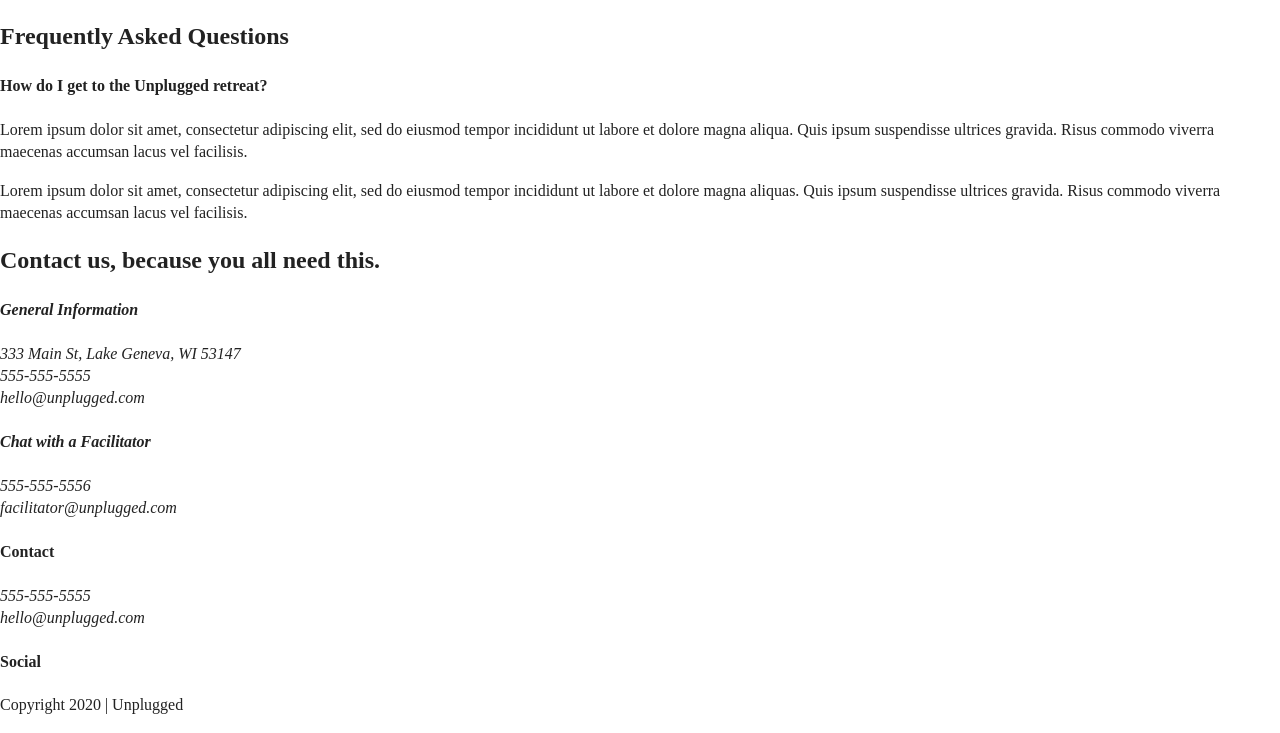
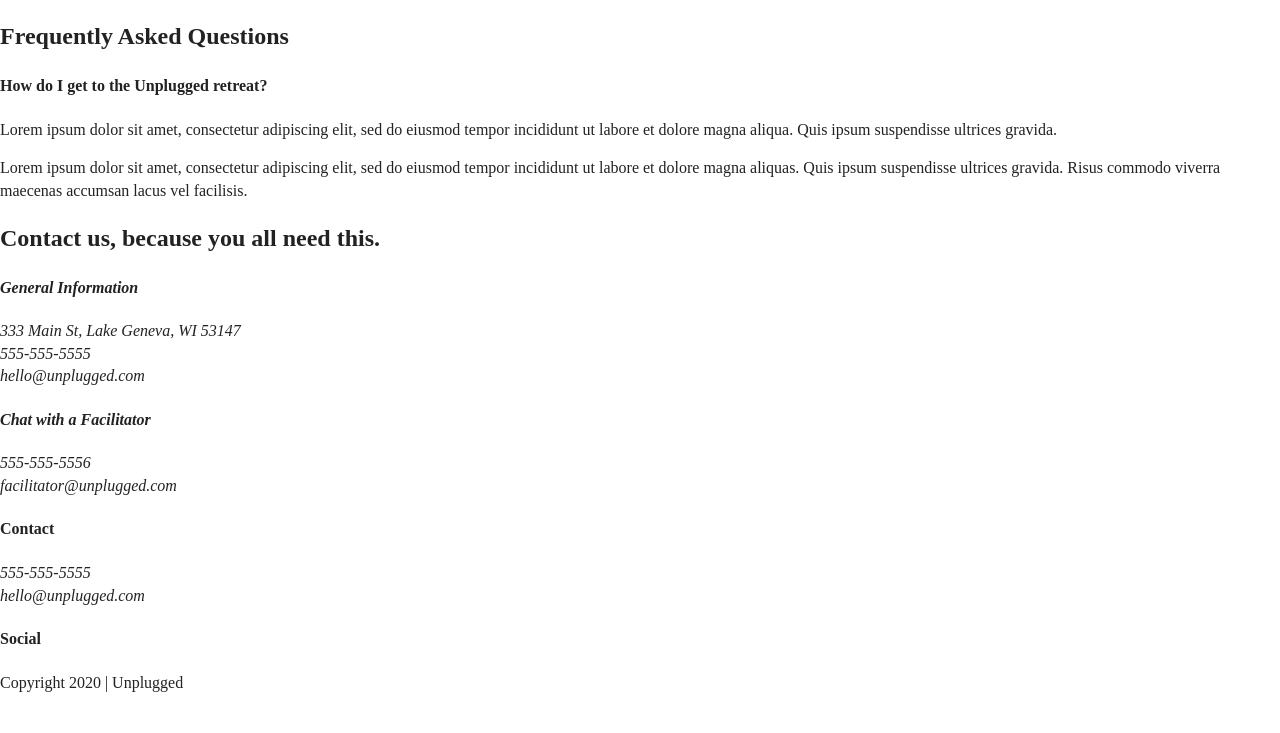
Before and after one commit to justinehofer/html5-boilerplate, a website: page faq/index.html in a window 1280 px wide. Shown: the part 84-817 px from the top of the page. Drawn offline with Linux system fonts and the light colour scheme.

Commit message:
Modified content in p tags for faq

```diff
--- a/faq/index.html
+++ b/faq/index.html
@@ -59,8 +59,7 @@
       <h4>How do I get to the Unplugged retreat?</h4>
       <p>
         Lorem ipsum dolor sit amet, consectetur adipiscing elit, sed do eiusmod tempor incididunt ut labore et
-        dolore magna aliqua. Quis ipsum suspendisse ultrices gravida. Risus commodo viverra maecenas accumsan lacus
-        vel facilisis.
+        dolore magna aliqua. Quis ipsum suspendisse ultrices gravida.
       </p>
       <p>
         Lorem ipsum dolor sit amet, consectetur adipiscing elit, sed do eiusmod tempor incididunt ut labore et
```
